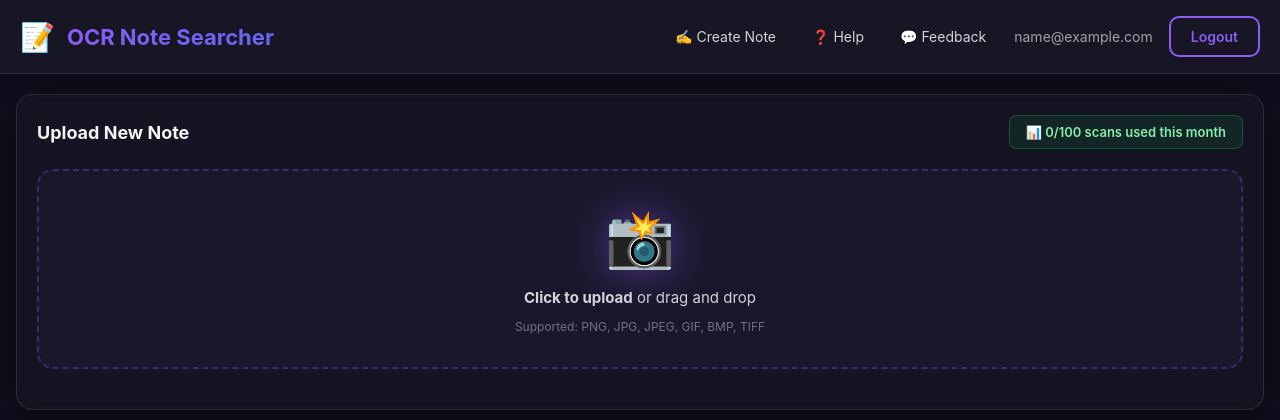
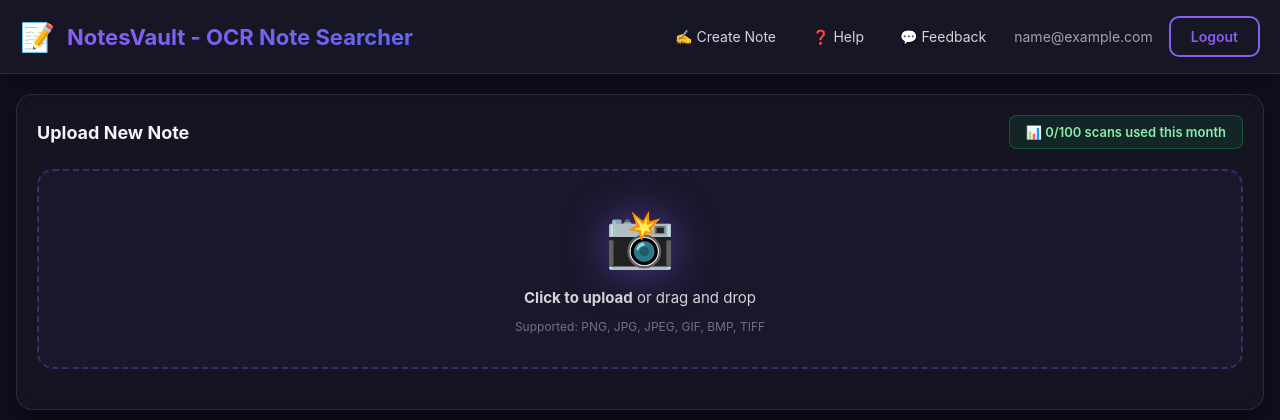
Before and after one commit to pratyaksh283kumar/notesvault, a Flask app: page / in a window 1280 px wide. Shown: the top 420 px of the page. Run offline with Flask 3, Linux system fonts and the light colour scheme; the visitor is signed in with stand-in values (Sample User, id 1); data that the repository does not hold is empty.

Commit message:
Update index.html

```diff
--- a/templates/index.html
+++ b/templates/index.html
@@ -3,7 +3,7 @@
 <head>
     <meta charset="UTF-8">
     <meta name="viewport" content="width=device-width, initial-scale=1.0">
-    <title>My Notes - OCR Note Searcher</title>
+    <title>NotesVault - OCR Note Searcher</title>
     <style>
         * {
             margin: 0;
@@ -548,7 +548,7 @@
         <div class="header-content">
             <div class="header-logo">
                 <span>📝</span>
-                <h1>OCR Note Searcher</h1>
+                <h1>NotesVault - OCR Note Searcher</h1>
             </div>
             <div class="header-actions">
                 <div class="nav-links">
```
